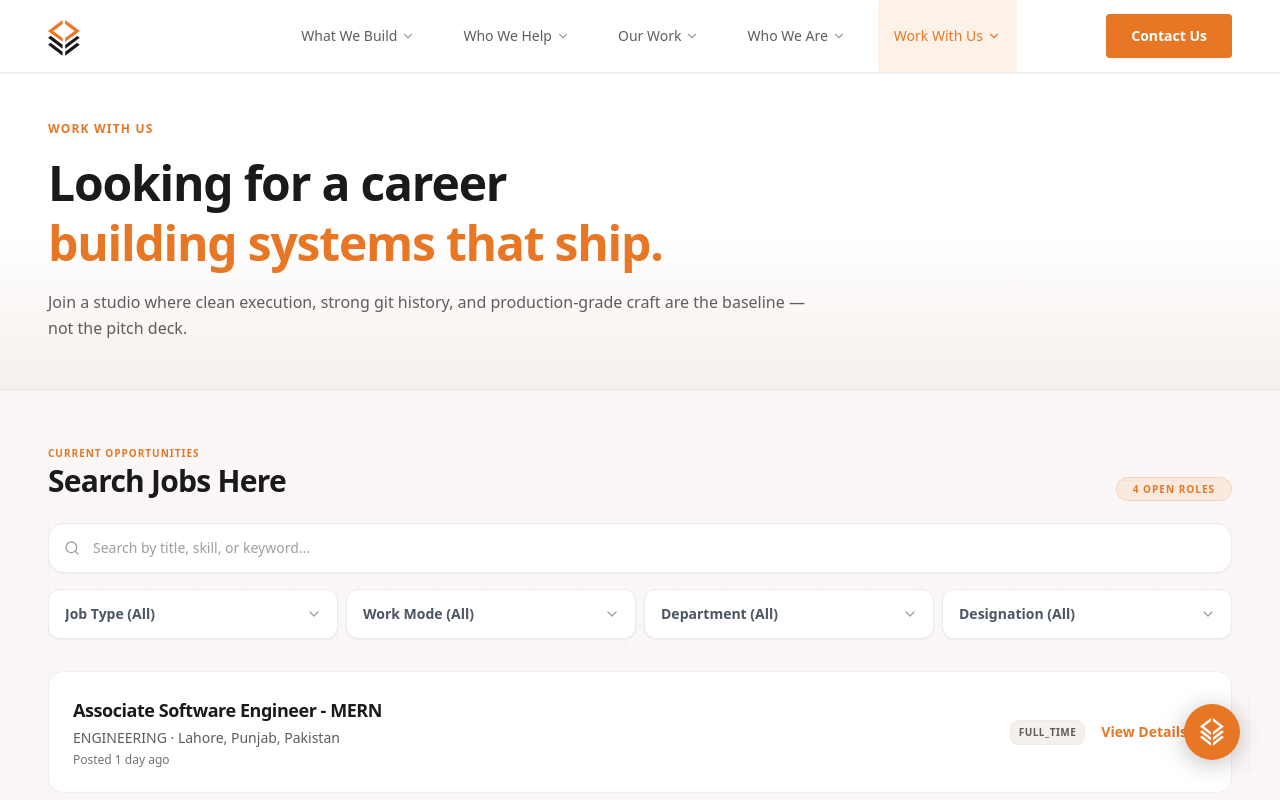
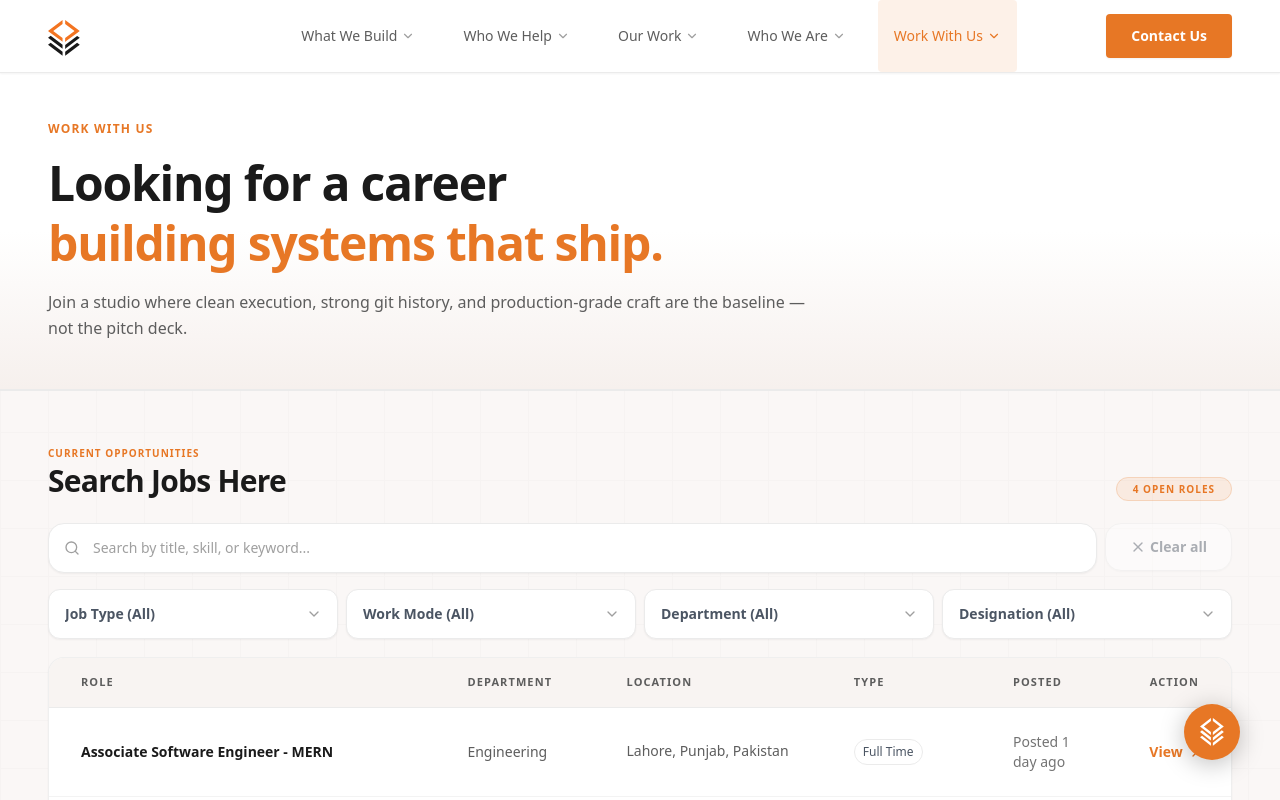
Before and after one commit to levi-dev-stack/stack360-website, a Next.js app: page /work-with-us/careers in a window 1280 px wide. Shown: the top 800 px of the page. Built offline with nearby package versions, Linux system fonts and the light colour scheme.

Commit message:
feat: enhance loading skeleton and improve filter handling in open roles component

```diff
--- a/src/components/pages/work-with-us/careers/open-roles.tsx
+++ b/src/components/pages/work-with-us/careers/open-roles.tsx
@@ -1,20 +1,34 @@
 'use client';
 
-import { ArrowUpRight, Briefcase, ChevronRight } from 'lucide-react';
+import { Briefcase, ChevronRight, X } from 'lucide-react';
 import Link from 'next/link';
 import { useEffect, useMemo, useRef, useState } from 'react';
 import { DropdownOptions, SearchInputField } from '@/components/core';
+import { OpenRolesTableSkeleton } from '@/components/layout/Loading/open-role-skeleton';
 import { MotionSection, MotionStagger, MotionStaggerItem } from '@/components/shared/motion';
-import MotionCard from '@/components/shared/motion/MotionCard';
 import { CAREERS_OPEN_ROLES } from '@/constants/component/careers-data';
 import { useQueryParams } from '@/hooks/core';
+import { allowedOrEmpty } from '@/utils/array';
+import { formatEnumLabel, sanitizeSearchInput } from '@/utils/string';
 import { Department, Designation, JobType, WorkMode } from './enums';
 import type { Job } from './type';
 
-const JOB_TYPE_OPTIONS = Object.values(JobType).map((value) => ({ value, label: value }));
-const WORK_MODE_OPTIONS = Object.values(WorkMode).map((value) => ({ value, label: value }));
-const DEPARTMENT_OPTIONS = Object.values(Department).map((value) => ({ value, label: value }));
-const DESIGNATION_OPTIONS = Object.values(Designation).map((value) => ({ value, label: value }));
+const JOB_TYPE_OPTIONS = Object.values(JobType).map((value) => ({
+  value,
+  label: formatEnumLabel(value),
+}));
+const WORK_MODE_OPTIONS = Object.values(WorkMode).map((value) => ({
+  value,
+  label: formatEnumLabel(value),
+}));
+const DEPARTMENT_OPTIONS = Object.values(Department).map((value) => ({
+  value,
+  label: formatEnumLabel(value),
+}));
+const DESIGNATION_OPTIONS = Object.values(Designation).map((value) => ({
+  value,
+  label: formatEnumLabel(value),
+}));
 
 const QUERY_KEYS = {
   search: 'search',
@@ -24,16 +38,20 @@ const QUERY_KEYS = {
   designation: 'designation',
 } as const;
 
-function allowedOrEmpty<T extends string>(value: string, allowed: readonly T[]): T | '' {
-  return allowed.includes(value as T) ? (value as T) : '';
-}
+const TABLE_LOAD_MS = 320;
+const FILTER_LOAD_MS = 280;
 
 const OpenRoles = () => {
   const { getParam, setParams } = useQueryParams({ method: 'replace' });
   const hasSanitizedUrl = useRef(false);
   const skipInitialSearchSync = useRef(true);
+  const prevFilterSignature = useRef('');
 
-  const searchFromUrl = getParam(QUERY_KEYS.search);
+  const [isTableReady, setIsTableReady] = useState(false);
+  const [isFilterPending, setIsFilterPending] = useState(false);
+
+  const rawSearchFromUrl = getParam(QUERY_KEYS.search);
+  const searchFromUrl = sanitizeSearchInput(rawSearchFromUrl);
   const rawJobType = getParam(QUERY_KEYS.jobType);
   const rawWorkMode = getParam(QUERY_KEYS.workMode);
   const rawDepartment = getParam(QUERY_KEYS.department);
@@ -46,6 +64,11 @@ const OpenRoles = () => {
 
   const [searchInput, setSearchInput] = useState(searchFromUrl);
   const [debouncedSearch, setDebouncedSearch] = useState(searchFromUrl);
+
+  useEffect(() => {
+    const id = window.setTimeout(() => setIsTableReady(true), TABLE_LOAD_MS);
+    return () => window.clearTimeout(id);
+  }, []);
 
   useEffect(() => {
     setSearchInput(searchFromUrl);
@@ -66,6 +89,10 @@ const OpenRoles = () => {
     }
 
     const invalid: Record<string, string> = {};
+
+    if (rawSearchFromUrl && rawSearchFromUrl !== searchFromUrl) {
+      invalid[QUERY_KEYS.search] = searchFromUrl;
+    }
 
     if (rawJobType && !selectedJobType) {
       invalid[QUERY_KEYS.jobType] = '';
@@ -91,7 +118,9 @@ const OpenRoles = () => {
     rawDepartment,
     rawDesignation,
     rawJobType,
+    rawSearchFromUrl,
     rawWorkMode,
+    searchFromUrl,
     selectedDept,
     selectedDesignation,
     selectedJobType,
@@ -131,6 +160,59 @@ const OpenRoles = () => {
   }, [debouncedSearch, selectedJobType, selectedMode, selectedDept, selectedDesignation]);
 
   const hasRoles = filteredRoles.length > 0;
+  const hasActiveFilters = Boolean(
+    searchInput ||
+      debouncedSearch ||
+      selectedJobType ||
+      selectedMode ||
+      selectedDept ||
+      selectedDesignation
+  );
+
+  const filterSignature = [
+    debouncedSearch,
+    selectedJobType,
+    selectedMode,
+    selectedDept,
+    selectedDesignation,
+  ].join('|');
+
+  const isSearchPending = searchInput !== debouncedSearch;
+
+  useEffect(() => {
+    if (!isTableReady) {
+      prevFilterSignature.current = filterSignature;
+      return;
+    }
+
+    if (prevFilterSignature.current === filterSignature) {
+      return;
+    }
+
+    prevFilterSignature.current = filterSignature;
+    setIsFilterPending(true);
+
+    const id = window.setTimeout(() => setIsFilterPending(false), FILTER_LOAD_MS);
+    return () => window.clearTimeout(id);
+  }, [filterSignature, isTableReady]);
+
+  const isTableLoading = !isTableReady || isSearchPending || isFilterPending;
+
+  const clearFilters = () => {
+    setSearchInput('');
+    setDebouncedSearch('');
+    setParams({
+      [QUERY_KEYS.search]: '',
+      [QUERY_KEYS.jobType]: '',
+      [QUERY_KEYS.workMode]: '',
+      [QUERY_KEYS.department]: '',
+      [QUERY_KEYS.designation]: '',
+    });
+  };
+
+  const thClass =
+    'px-xl py-md text-[11px] font-bold uppercase tracking-widest text-neutral-600 first:pl-xl last:pr-xl';
+  const tdClass = 'px-xl py-lg align-middle text-sm first:pl-xl last:pr-xl';
 
   return (
     <MotionSection className="border-t border-neutral-200 bg-neutral-100/50 py-2xl">
@@ -154,15 +236,28 @@ const OpenRoles = () => {
         </MotionStagger>
 
         <MotionStaggerItem className="mb-md">
+          <div className="flex items-start gap-sm">
             <SearchInputField
               value={searchInput}
               onChange={setSearchInput}
               placeholder="Search by title, skill, or keyword..."
               label="Search open roles"
+              className="min-w-0 flex-1"
             />
+            <button
+              type="button"
+              onClick={clearFilters}
+              disabled={!hasActiveFilters}
+              aria-label="Clear search and filters"
+              className="inline-flex min-h-12 shrink-0 items-center justify-center gap-xs rounded-xl border border-neutral-200 bg-neutral-50 px-md text-sm font-semibold text-neutral-700 shadow-xs transition-colors hover:border-neutral-300 hover:bg-white hover:text-primary disabled:cursor-not-allowed disabled:opacity-45 disabled:hover:border-neutral-200 disabled:hover:bg-neutral-50 disabled:hover:text-neutral-700 sm:px-lg"
+            >
+              <X className="size-4 shrink-0" aria-hidden />
+              <span className="hidden sm:inline">Clear all</span>
+            </button>
+          </div>
         </MotionStaggerItem>
 
-        <MotionStaggerItem className="mb-xl grid grid-cols-2 gap-xs sm:grid-cols-4 sm:gap-sm">
+        <MotionStaggerItem className="mb-4.5 grid grid-cols-2 gap-xs sm:grid-cols-4 sm:gap-sm">
           <DropdownOptions
             label="Job Type"
             value={selectedJobType}
@@ -189,54 +284,115 @@ const OpenRoles = () => {
           />
         </MotionStaggerItem>
 
+        <MotionStaggerItem>
+          {isTableLoading ? (
+            <OpenRolesTableSkeleton />
+          ) : (
+            <div className="overflow-hidden rounded-xl border border-neutral-200/80 bg-white shadow-sm">
+              <div className="overflow-x-auto">
+                <table className="w-full min-w-[760px] table-fixed border-collapse text-left">
+                  <thead>
+                    <tr className="border-b border-neutral-200 bg-neutral-100/70">
+                      <th scope="col" className={`${thClass} w-[34%]`}>
+                        Role
+                      </th>
+                      <th scope="col" className={`${thClass} hidden w-[14%] sm:table-cell`}>
+                        Department
+                      </th>
+                      <th scope="col" className={`${thClass} hidden w-[20%] md:table-cell`}>
+                        Location
+                      </th>
+                      <th scope="col" className={`${thClass} w-[14%]`}>
+                        Type
+                      </th>
+                      <th scope="col" className={`${thClass} hidden w-[12%] sm:table-cell`}>
+                        Posted
+                      </th>
+                      <th scope="col" className={`${thClass} w-[10%] text-right`}>
+                        Action
+                      </th>
+                    </tr>
+                  </thead>
+                  <tbody className="divide-y divide-neutral-200/60">
                     {hasRoles ? (
-          <MotionStagger className="space-y-md">
-            {filteredRoles.map((role) => (
-              <MotionStaggerItem key={role.id}>
-                <Link href={`/careers/${role.id}`} className="block">
-                  <MotionCard className="group rounded-xl border border-neutral-200/80 bg-neutral-50 p-lg transition-all duration-200 hover:border-primary/40 hover:bg-white">
-                    <div className="flex flex-col gap-md md:flex-row md:items-center md:justify-between">
-                      <div className="space-y-1">
-                        <div className="flex items-center gap-xs">
-                          <h3 className="text-lg font-bold text-neutral-900 transition-colors group-hover:text-primary">
+                      filteredRoles.map((role) => (
+                        <tr
+                          key={role.id}
+                          className="group transition-colors duration-200 hover:bg-neutral-50/80"
+                        >
+                          <td className={tdClass}>
+                            <Link href={`/careers/${role.id}`} className="block min-w-0 pr-sm">
+                              <span className="font-semibold leading-snug text-neutral-900 transition-colors group-hover:text-primary">
                                 {role.title}
+                              </span>
+                              <span className="mt-xs block text-xs leading-relaxed text-neutral-500 sm:hidden">
+                                {[formatEnumLabel(role.department), role.location]
+                                  .filter(Boolean)
+                                  .join(' · ')}
+                              </span>
+                            </Link>
+                          </td>
+                          <td className={`${tdClass} hidden text-neutral-600 sm:table-cell`}>
+                            {formatEnumLabel(role.department)}
+                          </td>
+                          <td
+                            className={`${tdClass} hidden leading-relaxed text-neutral-600 md:table-cell`}
+                          >
+                            {role.location}
+                          </td>
+                          <td className={tdClass}>
+                            <span className="inline-flex whitespace-nowrap rounded-full border border-neutral-200 bg-neutral-50 px-sm py-xs text-xs font-medium text-neutral-700">
+                              {formatEnumLabel(role.jobType)}
+                            </span>
+                          </td>
+                          <td className={`${tdClass} hidden text-neutral-500 sm:table-cell`}>
+                            {role.postedAgo}
+                          </td>
+                          <td className={`${tdClass} text-right`}>
+                            <Link
+                              href={`/careers/${role.id}`}
+                              className="inline-flex items-center gap-xs font-semibold text-primary transition-colors hover:text-primary-dark"
+                            >
+                              <span>View</span>
+                              <ChevronRight className="size-4 transition-transform duration-200 group-hover:translate-x-0.5" />
+                            </Link>
+                          </td>
+                        </tr>
+                      ))
+                    ) : (
+                      <tr>
+                        <td colSpan={6} className="px-xl py-2xl sm:py-3xl">
+                          <div className="mx-auto flex flex-col items-center text-center">
+                            <div className="mb-md flex size-14 items-center justify-center rounded-2xl border border-neutral-200 bg-neutral-50 text-neutral-400">
+                              <Briefcase className="size-6 stroke-[1.5]" aria-hidden />
+                            </div>
+                            <h3 className="text-base font-bold text-neutral-900">
+                              No matching openings
                             </h3>
-                          <ArrowUpRight className="size-4 text-primary opacity-0 transition-all duration-200" />
+                            <p className="mt-sm text-sm leading-relaxed text-neutral-500">
+                              {hasActiveFilters
+                                ? 'Nothing matches your current search or filters. Try broadening your criteria.'
+                                : 'There are no open roles at the moment. Check back soon.'}
+                            </p>
+                            {hasActiveFilters ? (
+                              <button
+                                type="button"
+                                onClick={clearFilters}
+                                className="mt-lg rounded-lg border border-neutral-200 bg-white px-lg py-sm text-sm font-semibold text-neutral-700 transition-colors hover:border-primary/30 hover:text-primary"
+                              >
+                                Clear search & filters
+                              </button>
+                            ) : null}
                           </div>
-                        <p className="text-sm font-medium text-neutral-600">
-                          {[role.department, role.location].filter(Boolean).join(' · ')}
-                        </p>
-                        <p className="font-mono text-xs text-neutral-500">{role.postedAgo}</p>
-                      </div>
-
-                      <div className="flex items-center justify-between gap-md md:justify-end">
-                        <span className="rounded-md border border-neutral-200 bg-neutral-100 px-sm py-xs font-mono text-[10px] font-bold uppercase tracking-wider text-neutral-600 group-hover:bg-neutral-50">
-                          {role.jobType}
-                        </span>
-                        <div className="flex items-center gap-xs text-sm font-bold text-primary transition-colors group-hover:text-primary-dark">
-                          <span>View Details</span>
-                          <ChevronRight className="size-4 transition-transform duration-200 group-hover:translate-x-1" />
+                        </td>
+                      </tr>
+                    )}
+                  </tbody>
+                </table>
               </div>
             </div>
-                    </div>
-                  </MotionCard>
-                </Link>
+          )}
         </MotionStaggerItem>
-            ))}
-          </MotionStagger>
-        ) : (
-          <MotionStaggerItem>
-            <div className="flex flex-col items-center justify-center rounded-2xl border border-dashed border-neutral-300 bg-neutral-50/50 p-3 px-lg py-3xl text-center shadow-inner">
-              <div className="mb-md flex h-12 w-12 items-center justify-center rounded-full bg-neutral-100 text-neutral-400">
-                <Briefcase className="h-6 w-6 stroke-[1.5]" />
-              </div>
-              <h3 className="text-base font-bold text-neutral-900">No matching openings found</h3>
-              <p className="mt-xs max-w-content text-sm leading-relaxed text-neutral-500">
-                Try adjusting your search criteria or filters to find open opportunities.
-              </p>
-            </div>
-          </MotionStaggerItem>
-        )}
       </div>
     </MotionSection>
   );
--- a/src/utils/array.ts
+++ b/src/utils/array.ts
@@ -10,3 +10,7 @@ export const removeDuplicates = <T>(arr: T[]): T[] => [...new Set(arr)];
 
 export const getArrayTill = (length: number = 5, jump: number = 1): number[] =>
   Array.from({ length }).map((_, i) => i + jump);
+
+export const allowedOrEmpty = <T extends string>(value: string, allowed: readonly T[]): T | '' => {
+  return allowed.includes(value as T) ? (value as T) : '';
+};
```
Also changed, not shown: src/components/layout/Loading/open-role-skeleton.tsx (+72 -34 lines). Lines whose indentation alone changed are shown as unchanged.
